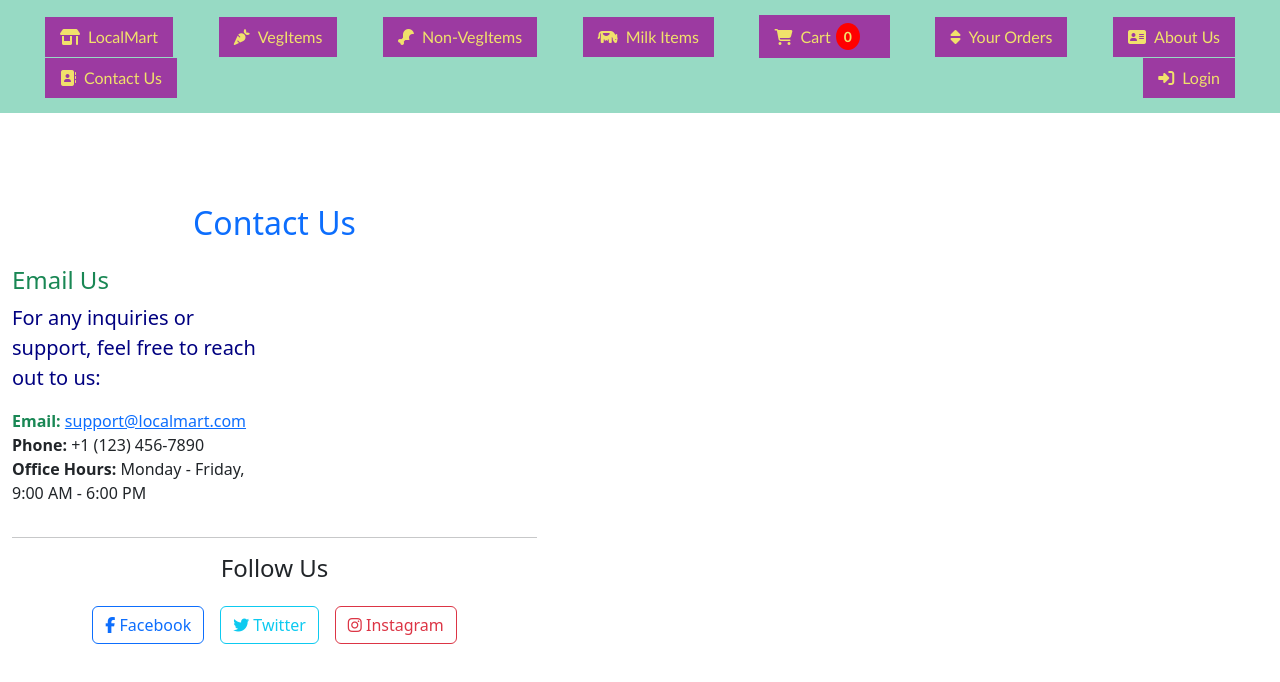
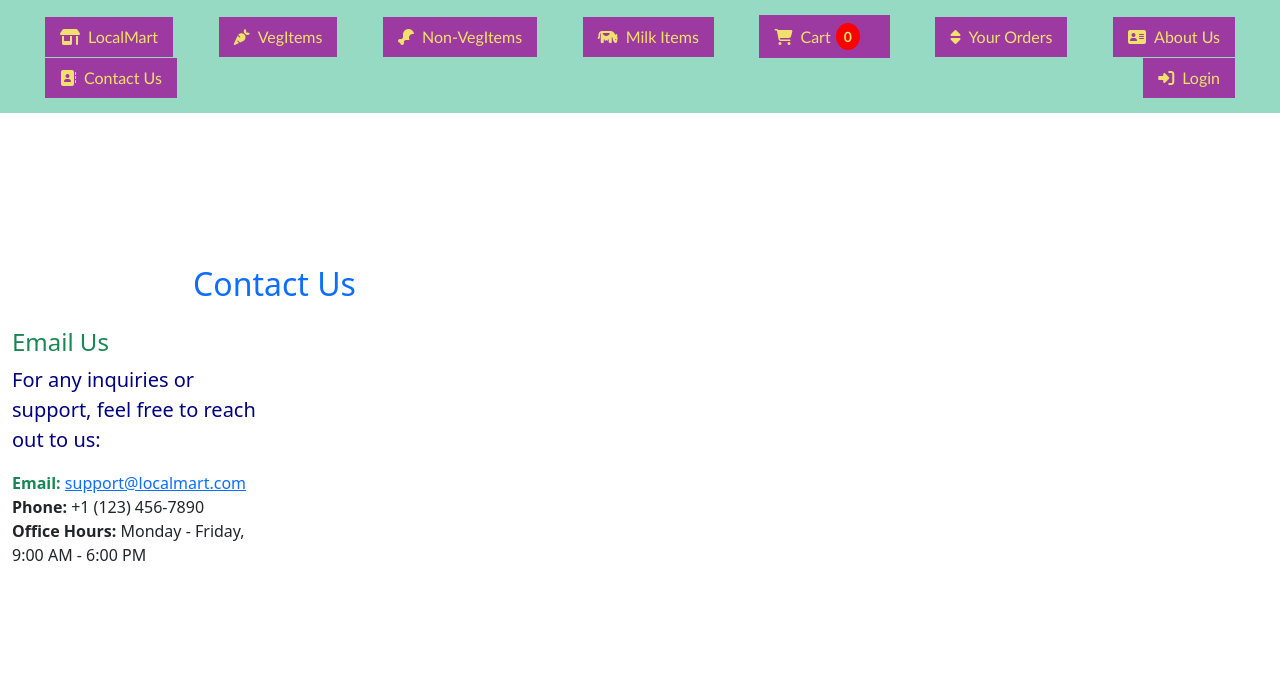
Before and after one commit to SruthiBethi/reactProject, a React (Vite) app: page /contact in a window 1280 px wide. Shown: the top 682 px of the page. Built offline with nearby package versions, Linux system fonts and the light colour scheme.

Commit message:
first commit

```diff
--- a/src/Contact.jsx
+++ b/src/Contact.jsx
@@ -27,12 +27,12 @@ function Contact() {
 
       </div>
 
-      <hr />
+      {/* <hr /> */}
 
 
 
       {/* Social Media Section */}
-      <h4 className="text-center mb-4">Follow Us</h4>
+      {/* <h4 className="text-center mb-4">Follow Us</h4>
       <div className="text-center">
         <a
           href="https://facebook.com/localmart"
@@ -58,7 +58,7 @@ function Contact() {
         >
           <i className="fab fa-instagram"></i> Instagram
         </a>
-      </div>
+      </div> */}
     </div>
   );
 }
```
